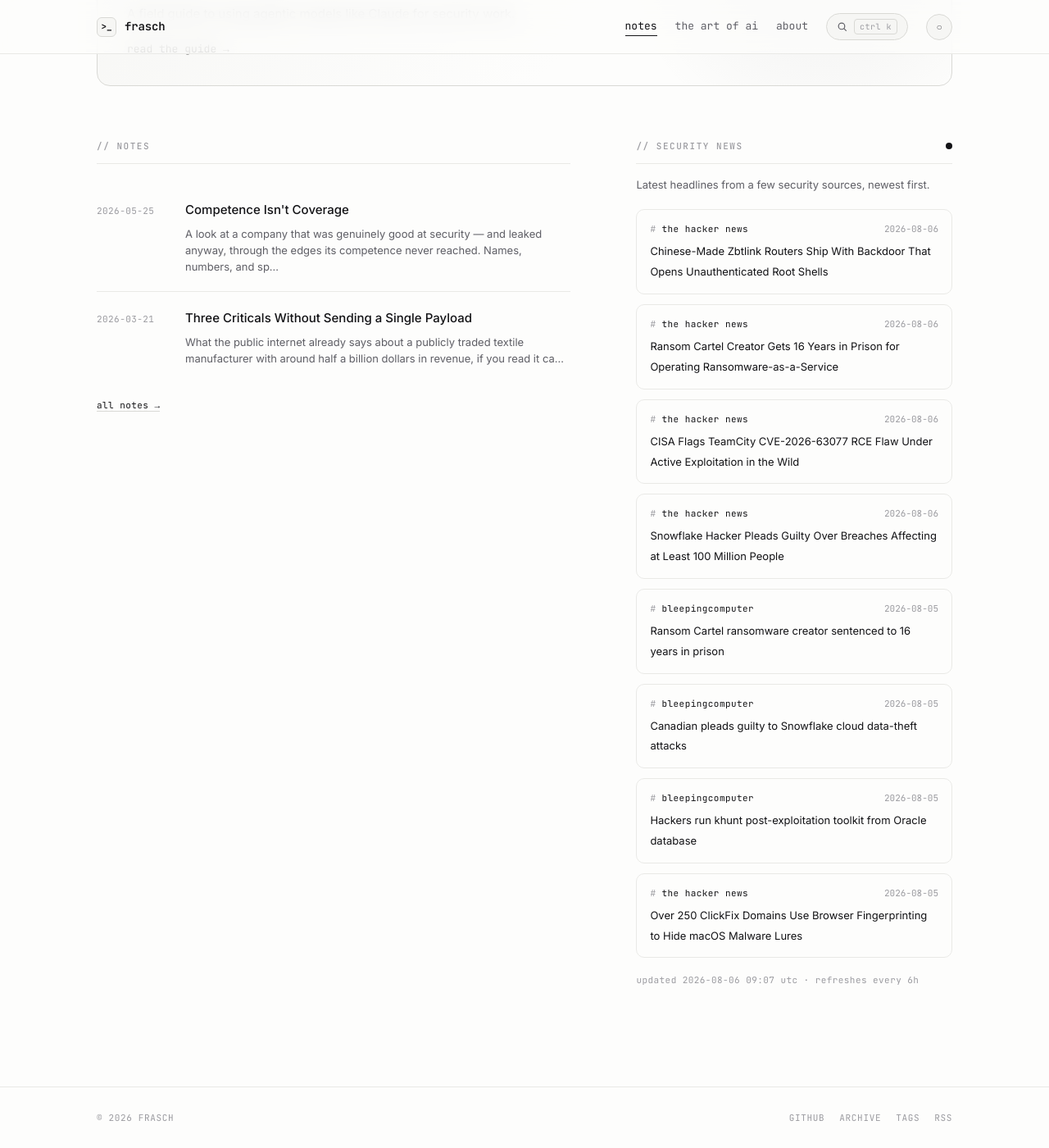
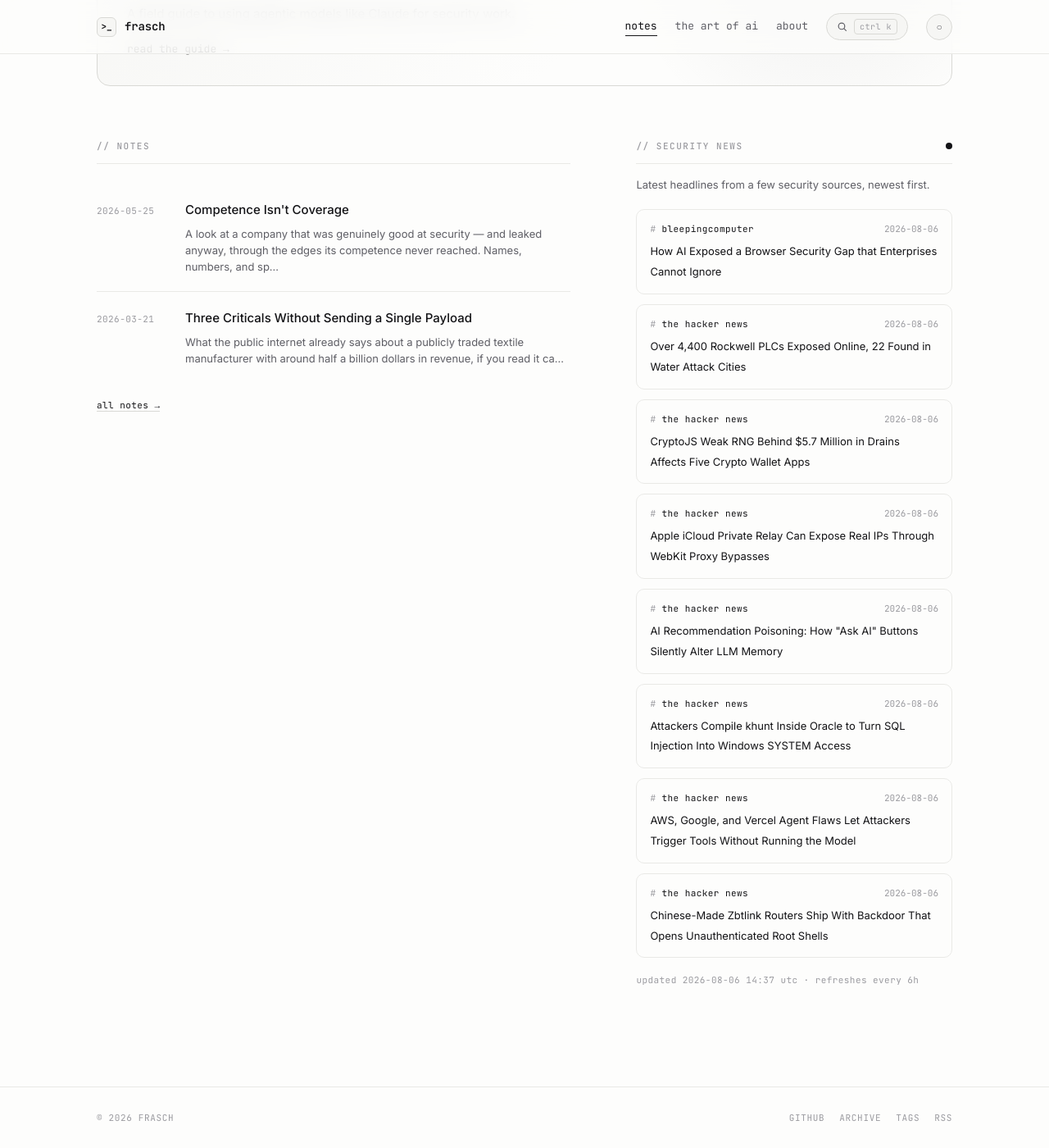
Before and after one commit to whoisfrasch/frasch, a Jekyll site: the page built from index.html, in a window 1280 px wide and 1400 px high, scrolled down 615 px. Shown: the whole window at 82% size. Built offline with Jekyll 4.4.1, drawn with Linux system fonts in a browser that asks for light colours.

Commit message:
Refresh security news feed

```diff
--- a/_data/news.json
+++ b/_data/news.json
@@ -1,53 +1,53 @@
 {
-  "updated": "2026-08-06T09:07:50Z",
+  "updated": "2026-08-06T14:37:02Z",
   "items": [
+    {
+      "source": "bleepingcomputer",
+      "title": "How AI Exposed a Browser Security Gap that Enterprises Cannot Ignore",
+      "link": "https://www.bleepingcomputer.com/news/security/how-ai-exposed-a-browser-security-gap-that-enterprises-cannot-ignore/",
+      "date": "2026-08-06T14:02:12Z"
+    },
+    {
+      "source": "the hacker news",
+      "title": "Over 4,400 Rockwell PLCs Exposed Online, 22 Found in Water Attack Cities",
+      "link": "https://thehackernews.com/2026/08/over-4400-rockwell-plcs-exposed-online.html",
+      "date": "2026-08-06T12:16:58Z"
+    },
+    {
+      "source": "the hacker news",
+      "title": "CryptoJS Weak RNG Behind $5.7 Million in Drains Affects Five Crypto Wallet Apps",
+      "link": "https://thehackernews.com/2026/08/cryptojs-weak-rng-behind-57-million-in.html",
+      "date": "2026-08-06T11:49:48Z"
+    },
+    {
+      "source": "the hacker news",
+      "title": "Apple iCloud Private Relay Can Expose Real IPs Through WebKit Proxy Bypasses",
+      "link": "https://thehackernews.com/2026/08/webkit-proxy-bypasses-can-expose-real.html",
+      "date": "2026-08-06T11:33:08Z"
+    },
+    {
+      "source": "the hacker news",
+      "title": "AI Recommendation Poisoning: How \"Ask AI\" Buttons Silently Alter LLM Memory",
+      "link": "https://thehackernews.com/2026/08/ai-recommendation-poisoning-how-ask-ai.html",
+      "date": "2026-08-06T11:30:00Z"
+    },
+    {
+      "source": "the hacker news",
+      "title": "Attackers Compile khunt Inside Oracle to Turn SQL Injection Into Windows SYSTEM Access",
+      "link": "https://thehackernews.com/2026/08/attackers-compile-khunt-inside-oracle.html",
+      "date": "2026-08-06T09:19:23Z"
+    },
+    {
+      "source": "the hacker news",
+      "title": "AWS, Google, and Vercel Agent Flaws Let Attackers Trigger Tools Without Running the Model",
+      "link": "https://thehackernews.com/2026/08/aws-google-and-vercel-patch-agent-flaws.html",
+      "date": "2026-08-06T08:57:30Z"
+    },
     {
       "source": "the hacker news",
       "title": "Chinese-Made Zbtlink Routers Ship With Backdoor That Opens Unauthenticated Root Shells",
       "link": "https://thehackernews.com/2026/08/chinese-made-zbtlink-routers-ship-with.html",
       "date": "2026-08-06T08:05:22Z"
-    },
-    {
-      "source": "the hacker news",
-      "title": "Ransom Cartel Creator Gets 16 Years in Prison for Operating Ransomware-as-a-Service",
-      "link": "https://thehackernews.com/2026/08/ransom-cartel-creator-gets-16-years-in.html",
-      "date": "2026-08-06T07:19:54Z"
-    },
-    {
-      "source": "the hacker news",
-      "title": "CISA Flags TeamCity CVE-2026-63077 RCE Flaw Under Active Exploitation in the Wild",
-      "link": "https://thehackernews.com/2026/08/cisa-flags-teamcity-cve-2026-63077-rce.html",
-      "date": "2026-08-06T06:51:43Z"
-    },
-    {
-      "source": "the hacker news",
-      "title": "Snowflake Hacker Pleads Guilty Over Breaches Affecting at Least 100 Million People",
-      "link": "https://thehackernews.com/2026/08/snowflake-hacker-pleads-guilty-over.html",
-      "date": "2026-08-06T06:04:30Z"
-    },
-    {
-      "source": "bleepingcomputer",
-      "title": "Ransom Cartel ransomware creator sentenced to 16 years in prison",
-      "link": "https://www.bleepingcomputer.com/news/security/ransom-cartel-ransomware-creator-sentenced-to-16-years-in-prison/",
-      "date": "2026-08-05T23:00:50Z"
-    },
-    {
-      "source": "bleepingcomputer",
-      "title": "Canadian pleads guilty to Snowflake cloud data-theft attacks",
-      "link": "https://www.bleepingcomputer.com/news/security/canadian-pleads-guilty-to-snowflake-cloud-data-theft-attacks/",
-      "date": "2026-08-05T21:53:26Z"
-    },
-    {
-      "source": "bleepingcomputer",
-      "title": "Hackers run khunt post-exploitation toolkit from Oracle database",
-      "link": "https://www.bleepingcomputer.com/news/security/hackers-run-khunt-post-exploitation-toolkit-from-oracle-database/",
-      "date": "2026-08-05T19:55:25Z"
-    },
-    {
-      "source": "the hacker news",
-      "title": "Over 250 ClickFix Domains Use Browser Fingerprinting to Hide macOS Malware Lures",
-      "link": "https://thehackernews.com/2026/08/over-250-clickfix-domains-use-browser.html",
-      "date": "2026-08-05T18:44:31Z"
     }
   ]
 }
```
